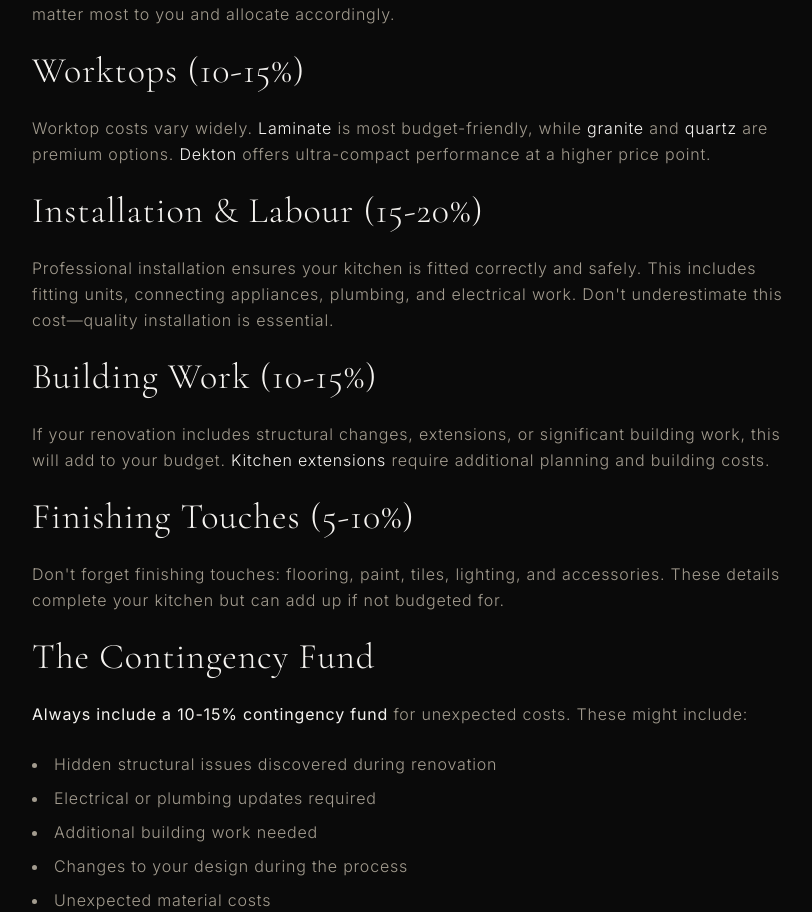
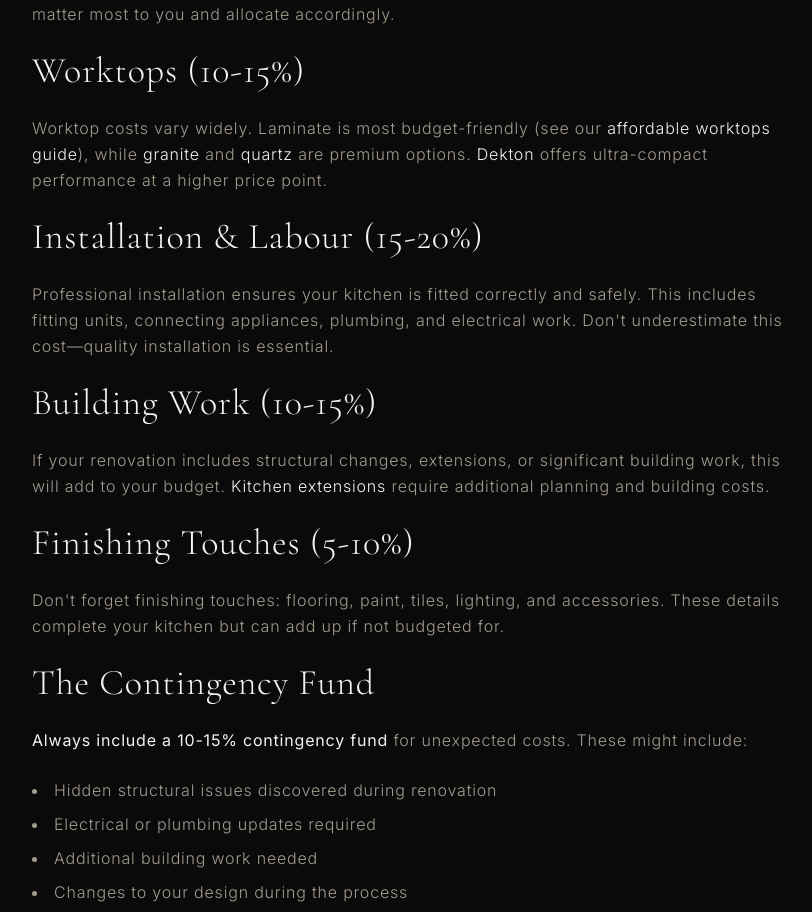
Before and after one commit to sam247/farehamkitchens, a Next.js app: page /blog/kitchen-budget-planning-guide in a window 1280 px wide. Shown: the part 1363-2275 px from the top of the page, without its empty margins (16-828 px from the left). Built offline with nearby package versions, Linux system fonts and the light colour scheme; no server answers.

Commit message:
Fix broken link in budget planning guide

```diff
--- a/src/pages/blog/kitchen-budget-planning-guide.tsx
+++ b/src/pages/blog/kitchen-budget-planning-guide.tsx
@@ -121,7 +121,7 @@ const KitchenBudgetPlanningGuide = () => {
 
                 <h3 className="heading-medium text-foreground">Worktops (10-15%)</h3>
                 <p>
-                  Worktop costs vary widely. <Link href="/worktops/laminate-worktops" className="text-primary hover:underline">Laminate</Link> is most budget-friendly, while <Link href="/worktops/granite-worktops" className="text-primary hover:underline">granite</Link> and <Link href="/worktops/quartz-worktops" className="text-primary hover:underline">quartz</Link> are premium options. <Link href="/worktops/dekton-worktops" className="text-primary hover:underline">Dekton</Link> offers ultra-compact performance at a higher price point.
+                  Worktop costs vary widely. Laminate is most budget-friendly (see our <Link href="/blog/affordable-kitchen-worktops-materials" className="text-primary hover:underline">affordable worktops guide</Link>), while <Link href="/worktops/granite-worktops" className="text-primary hover:underline">granite</Link> and <Link href="/worktops/quartz-worktops" className="text-primary hover:underline">quartz</Link> are premium options. <Link href="/worktops/dekton-worktops" className="text-primary hover:underline">Dekton</Link> offers ultra-compact performance at a higher price point.
                 </p>
 
                 <h3 className="heading-medium text-foreground">Installation & Labour (15-20%)</h3>
```
